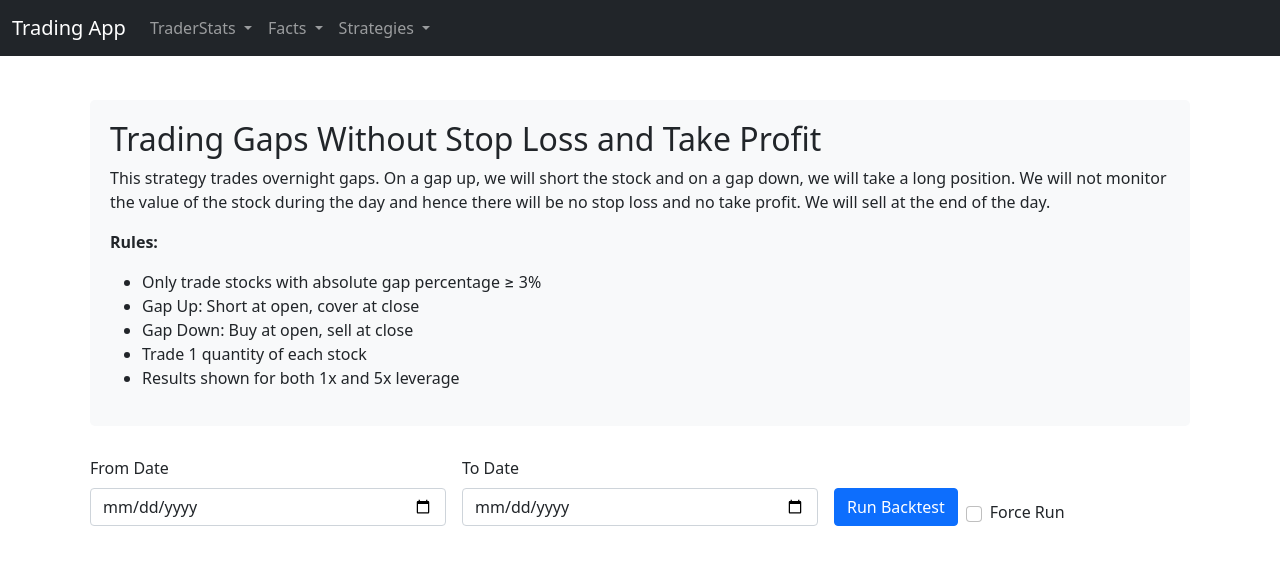
After one commit to ChidambaramR/SimpleTraderAnalytics, a Flask app: page /strategies/gaps/trading-gaps-daywise/without-sl-tp in a window 1280 px wide. The commit adds this page. Shown: the top 565 px of the page. Run offline with Flask 2, Linux system fonts and the light colour scheme.

Commit message:
Add backtest page and some back test strategies

```diff
--- a/app.py
+++ b/app.py
@@ -6,8 +6,46 @@ from database.gap_queries.queries import (
     analyze_daily_successful_gap_ranges,
     analyze_daily_gap_range_success_rates
 )
+from backtest.gaps.trading_gaps_daywise.without_sl_tp import run_backtest
 
 app = Flask(__name__)
+
+def format_indian_currency(amount):
+    """
+    Formats a number in Indian currency style (with commas).
+    Example: 2878980.82 -> 28,78,980.82
+    """
+    try:
+        # Split the number into integer and decimal parts
+        str_amount = f"{float(amount):.2f}"
+        integer_part, decimal_part = str_amount.split('.')
+
+        # Handle negative numbers
+        is_negative = integer_part.startswith('-')
+        if is_negative:
+            integer_part = integer_part[1:]
+
+        # Format integer part with Indian style grouping
+        length = len(integer_part)
+        if length <= 3:
+            result = integer_part
+        else:
+            # First comma after 3 digits from right
+            result = integer_part[-3:]
+            # Then comma after every 2 digits
+            remaining = integer_part[:-3]
+            while remaining:
+                result = remaining[-2:] + "," + result if len(remaining) >= 2 else remaining + "," + result
+                remaining = remaining[:-2]
+
+        # Add decimal part and handle negative sign
+        formatted = f"{'-' if is_negative else ''}{result}.{decimal_part}"
+        return formatted
+    except:
+        return str(amount)
+
+# Register the custom filter
+app.jinja_env.filters['indian_currency'] = format_indian_currency
 
 @app.route('/')
 def home():
@@ -44,5 +82,19 @@ def gaps():
 
     return render_template('facts/gaps/index.html', results=results)
 
+@app.route('/strategies/gaps/trading-gaps-daywise/without-sl-tp')
+def gaps_without_sl_tp():
+    from_date = request.args.get('from_date')
+    to_date = request.args.get('to_date')
+    force_run = request.args.get('force_run', 'false').lower() == 'true'
+
+    if from_date and to_date:
+        results = run_backtest(from_date, to_date, force_run=force_run)
+        return render_template('strategies/gaps/trading_gaps_daywise/without_sl_tp.html',
+                             results=results)
+
+    # Default view without results
+    return render_template('strategies/gaps/trading_gaps_daywise/without_sl_tp.html')
+
 if __name__ == '__main__':
     app.run(debug=True)
--- /dev/null
+++ b/backtest/__init__.py
@@ -0,0 +1 @@
+# Empty file to mark as package
--- /dev/null
+++ b/backtest/gaps/__init__.py
@@ -0,0 +1 @@
+# Empty file to mark as package
--- /dev/null
+++ b/backtest/gaps/trading_gaps_daywise/__init__.py
@@ -0,0 +1 @@
+# Empty file to mark as package
--- a/static/css/style.css
+++ b/static/css/style.css
@@ -27,3 +27,65 @@
     border-radius: 5px;
     box-shadow: 0 2px 4px rgba(0,0,0,0.1);
 }
+
+.dropdown-submenu {
+    position: relative;
+}
+
+.dropdown-submenu .dropdown-menu {
+    top: 0;
+    left: 100%;
+    margin-top: -1px;
+}
+
+.dropdown-submenu:hover > .dropdown-menu {
+    display: block;
+}
+
+.dropdown-submenu > a:after {
+    display: block;
+    content: " ";
+    float: right;
+    width: 0;
+    height: 0;
+    border-color: transparent;
+    border-style: solid;
+    border-width: 5px 0 5px 5px;
+    border-left-color: #cccccc;
+    margin-top: 5px;
+    margin-right: -10px;
+}
+
+.strategy-description {
+    background-color: #f8f9fa;
+    padding: 20px;
+    border-radius: 5px;
+    margin-bottom: 30px;
+}
+
+.backtest-results {
+    margin-top: 30px;
+}
+
+.backtest-table {
+    width: 100%;
+    background-color: white;
+    box-shadow: 0 2px 4px rgba(0,0,0,0.1);
+}
+
+.backtest-table td {
+    vertical-align: middle;
+}
+
+.backtest-table td:not(:first-child) {
+    font-family: monospace;  /* For better alignment of numbers */
+}
+
+.form-check-input {
+    cursor: pointer;
+}
+
+.form-check-label {
+    cursor: pointer;
+    user-select: none;
+}
--- a/static/js/main.js
+++ b/static/js/main.js
@@ -0,0 +1,8 @@
+document.addEventListener('DOMContentLoaded', function() {
+    // Handle nested dropdowns
+    $('.dropdown-submenu a.dropdown-toggle').on('click', function(e) {
+        e.preventDefault();
+        e.stopPropagation();
+        $(this).next('.dropdown-menu').toggle();
+    });
+});
--- a/templates/base.html
+++ b/templates/base.html
@@ -32,6 +32,26 @@
                             <li><a class="dropdown-item" href="{{ url_for('gaps') }}">GAPS</a></li>
                         </ul>
                     </li>
+                    <li class="nav-item dropdown">
+                        <a class="nav-link dropdown-toggle" href="#" id="strategiesDropdown" role="button" data-bs-toggle="dropdown">
+                            Strategies
+                        </a>
+                        <ul class="dropdown-menu">
+                            <li class="dropdown-submenu">
+                                <a class="dropdown-item dropdown-toggle" href="#">Gaps</a>
+                                <ul class="dropdown-menu">
+                                    <li class="dropdown-submenu">
+                                        <a class="dropdown-item dropdown-toggle" href="#">TradingGapsDayWise</a>
+                                        <ul class="dropdown-menu">
+                                            <li>
+                                                <a class="dropdown-item" href="{{ url_for('gaps_without_sl_tp') }}">WithoutStopLoss&WithoutTakeProfit</a>
+                                            </li>
+                                        </ul>
+                                    </li>
+                                </ul>
+                            </li>
+                        </ul>
+                    </li>
                 </ul>
             </div>
         </div>
--- /dev/null
+++ b/templates/strategies/gaps/trading_gaps_daywise/without_sl_tp.html
@@ -0,0 +1,97 @@
+{% extends "base.html" %}
+
+{% block content %}
+<div class="strategy-description">
+    <h2>Trading Gaps Without Stop Loss and Take Profit</h2>
+    <p>
+        This strategy trades overnight gaps. On a gap up, we will short the stock and on a gap down,
+        we will take a long position. We will not monitor the value of the stock during the day and
+        hence there will be no stop loss and no take profit. We will sell at the end of the day.
+    </p>
+    <p>
+        <strong>Rules:</strong>
+        <ul>
+            <li>Only trade stocks with absolute gap percentage ≥ 3%</li>
+            <li>Gap Up: Short at open, cover at close</li>
+            <li>Gap Down: Buy at open, sell at close</li>
+            <li>Trade 1 quantity of each stock</li>
+            <li>Results shown for both 1x and 5x leverage</li>
+        </ul>
+    </p>
+</div>
+
+<form method="GET" action="{{ url_for('gaps_without_sl_tp') }}" class="mb-4">
+    <div class="row g-3">
+        <div class="col-md-4">
+            <label for="from_date" class="form-label">From Date</label>
+            <input type="date" class="form-control" id="from_date" name="from_date"
+                   value="{{ request.args.get('from_date', '') }}" required>
+        </div>
+        <div class="col-md-4">
+            <label for="to_date" class="form-label">To Date</label>
+            <input type="date" class="form-control" id="to_date" name="to_date"
+                   value="{{ request.args.get('to_date', '') }}" required>
+        </div>
+        <div class="col-md-4 d-flex align-items-end">
+            <button type="submit" class="btn btn-primary me-2">Run Backtest</button>
+            <div class="form-check d-flex align-items-center">
+                <input class="form-check-input" type="checkbox" id="force_run" name="force_run"
+                       value="true" {% if request.args.get('force_run') == 'true' %}checked{% endif %}>
+                <label class="form-check-label ms-2" for="force_run">
+                    Force Run
+                </label>
+            </div>
+        </div>
+    </div>
+</form>
+
+{% if results %}
+    {% if 'error' in results %}
+    <div class="alert alert-danger" role="alert">
+        {{ results.error }}
+    </div>
+    {% else %}
+    <div class="backtest-results">
+        <h3>Backtest Results</h3>
+        <table class="table table-bordered backtest-table">
+            <thead class="table-light">
+                <tr>
+                    <th>Metric</th>
+                    <th>1x Leverage</th>
+                    <th>5x Leverage</th>
+                </tr>
+            </thead>
+            <tbody>
+                <tr>
+                    <td>Total Trades</td>
+                    <td class="text-center" colspan="2">{{ results.total_trades }}</td>
+                </tr>
+                <tr>
+                    <td>Win Ratio</td>
+                    <td class="text-center" colspan="2">{{ results.win_ratio }}%</td>
+                </tr>
+                <tr>
+                    <td>Total Money Invested</td>
+                    <td class="text-center" colspan="2">₹{{ results.total_invested|indian_currency }}</td>
+                </tr>
+                <tr>
+                    <td>Profit</td>
+                    <td>₹{{ results.profit_1x|indian_currency }}</td>
+                    <td>₹{{ results.profit_5x|indian_currency }}</td>
+                </tr>
+                <tr>
+                    <td>Return on Investment</td>
+                    <td>{{ '{:,.2f}'.format(results.roi_1x) }}%</td>
+                    <td>{{ '{:,.2f}'.format(results.roi_5x) }}%</td>
+                </tr>
+                <tr>
+                    <td>Max Drawdown</td>
+                    <td>₹{{ results.max_drawdown_1x|indian_currency }}</td>
+                    <td>₹{{ results.max_drawdown_5x|indian_currency }}</td>
+                </tr>
+            </tbody>
+        </table>
+    </div>
+    {% endif %}
+{% endif %}
+{% endblock %}
```
Also changed, not shown: backtest/gaps/trading_gaps_daywise/without_sl_tp.py (added, +146 -0 lines), backtest/utils/db_utils.py (added, +86 -0 lines), backtest/utils/runner.py (added, +43 -0 lines), templates/facts/gaps/index.html (+6 -4 lines), backtest/data/backtest_results.db (added), 1 other file.
